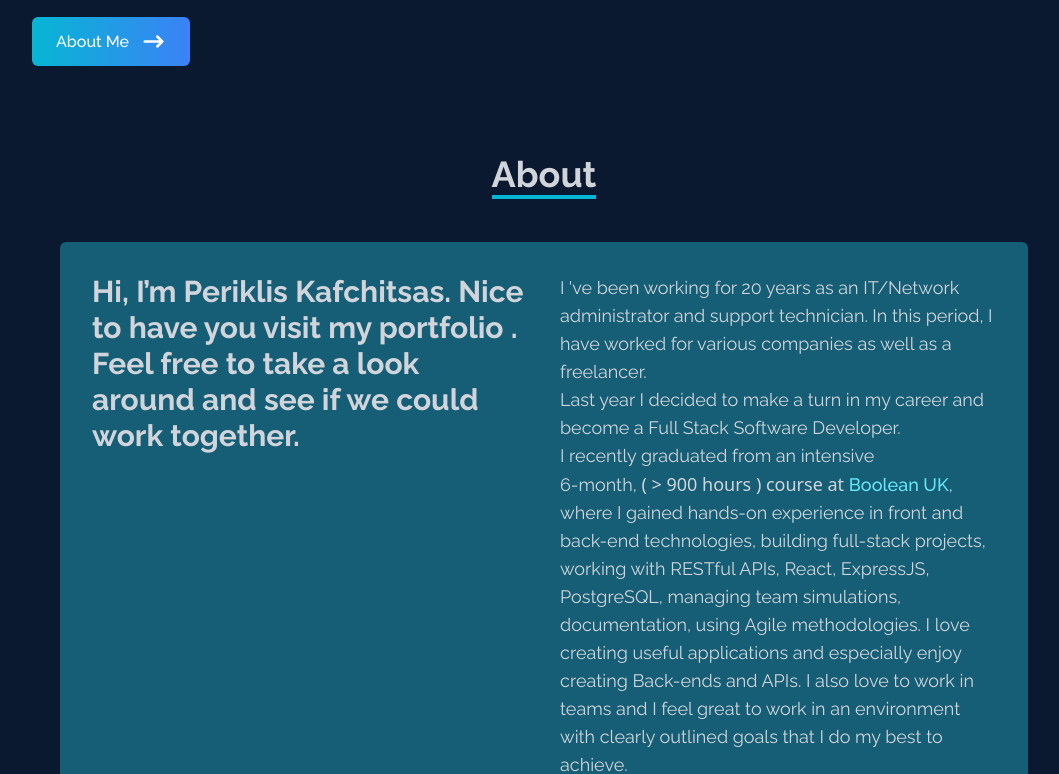
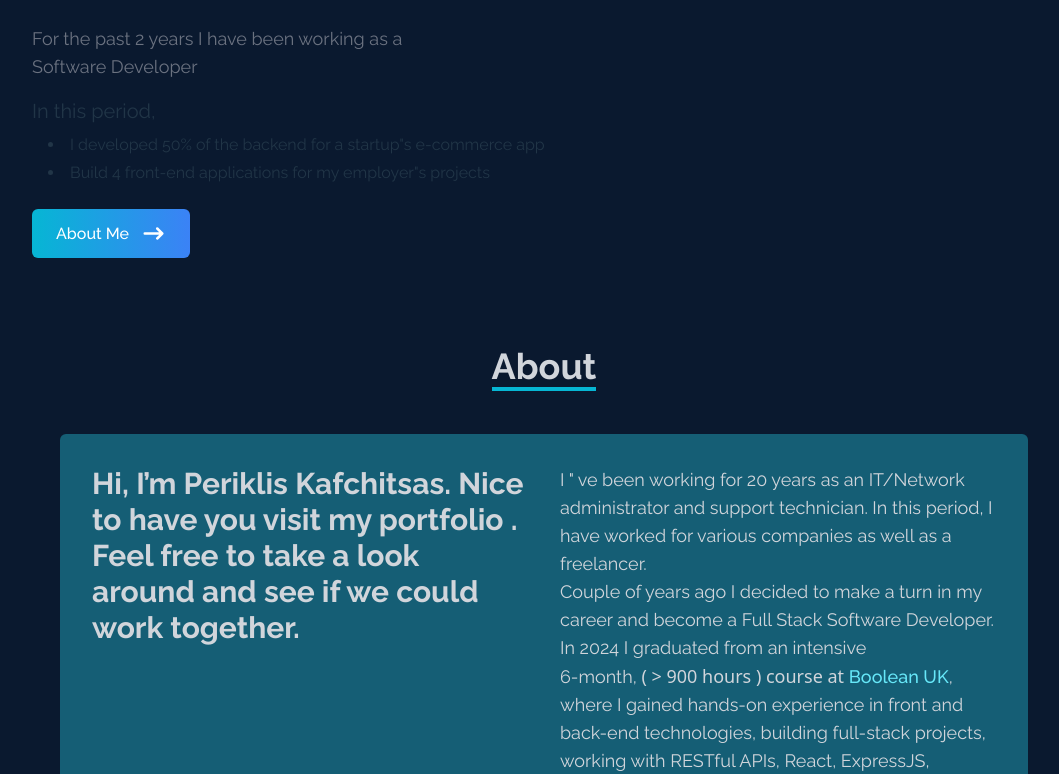
Before and after one commit to PerikK/myPortfolio, a React (Vite) app: page / in a window 1280 px wide. Shown: the part 788-1562 px from the top of the page, without its empty margins (96-1155 px from the left). Built offline with nearby package versions, Linux system fonts and the light colour scheme.

Commit message:
fix logo export -update text

```diff
--- a/src/assets/icons/Logos.jsx
+++ b/src/assets/icons/Logos.jsx
@@ -362,7 +362,7 @@ const AngularLogo = () => {
   );
 };
 
-const cSharpLogo = () => {
+const CSharpLogo = () => {
   return (
     <svg
       xmlns="http://www.w3.org/2000/svg"
@@ -574,5 +574,5 @@ export {
   PythonLogo,
   JavaLogo,
   AgileDevelopmentLogo,
-  cSharpLogo,
+  CSharpLogo,
 };
--- a/src/components/About.jsx
+++ b/src/components/About.jsx
@@ -27,12 +27,12 @@ export default function About() {
 							</div>
 							<div className='text-base sm:text-lg'>
 								<p>
-									I 've been working for 20 years as an IT/Network
+									I &#34; ve been working for 20 years as an IT/Network
 									administrator and support technician. In this
 									period, I have worked for various companies as well
-									as a freelancer. <br /> Last year I decided to make
+									as a freelancer. <br />Couple of years ago I decided to make
 									a turn in my career and become a Full Stack Software
-									Developer. <br />I recently graduated from an
+									Developer. <br />In 2024 I graduated from an
 									intensive <br /> 6-month,
 									<span className='font-sans'>
 										{' '}
--- a/src/components/Contact.jsx
+++ b/src/components/Contact.jsx
@@ -70,7 +70,7 @@ export default function Contact() {
 					type='submit'
 					className='text-white bg-gray-700 border-2 hover:bg-cyan-500 hover:border-cyan-500 px-4 py-3 my-8 mx-auto flex items-center'
 				>
-					Let's Collaborate
+					Let&#34;s Collaborate
 				</button>
 			<div>
 				<Link
--- a/src/components/Home.jsx
+++ b/src/components/Home.jsx
@@ -25,7 +25,7 @@ export default function Home() {
                         />
                     </div>
                     <p className="text-gray-500 py-4 max-w-md text-base sm:text-lg">
-                        I just finished an intensive 6-month <br className="hidden sm:inline" />
+                        2 years ago I finished an intensive 6-month <br className="hidden sm:inline" />
                         <span className='font-sans'>
                             ( {'>'} 900 hours ) course at <a href="https://boolean.co.uk" className="text-blue-400 hover:text-blue-300">Boolean UK</a>.
                         </span>
@@ -44,6 +44,26 @@ export default function Home() {
                         <li>Managed documentation for backend usage in .YML format.</li>
                         <li>Undertook Scrum Master role using Kanban and agile methodologies.</li>
                     </ul>
+                    <p className="text-gray-500 py-4 max-w-md text-base sm:text-lg">
+                        For the past 2 years I have been working as a Software Developer <br className="hidden sm:inline" />
+                        {/* <span className='font-sans'>
+                            ( {'>'} 900 hours ) course at <a href="https://boolean.co.uk" className="text-blue-400 hover:text-blue-300">Boolean UK</a>.
+                        </span> */}
+                    </p>
+                    <p className='text-xl mb-2'>In this period,</p>
+                    <ul className='text-sm sm:text-base list-disc list-inside mb-4 space-y-1 text-left'>
+                        <li>I developed 50% of the backend for a startup&#34;s e-commerce app</li>
+                        <li>Build 4 front-end applications for my employer&#34;s projects</li>
+                        {/* <li>Develop Front end applications, creating responsive web pages using React and JavaScript.</li>
+                        <li>Build Back end applications, using RESTful APIs, Express.JS, PostgreSQL, Prisma ORM and Node.js.</li>
+                        <li>Use Git workflow, CLI, and modern development technologies.</li> */}
+                    </ul>
+                    {/* <p className='text-lg font-semibold mb-2'>In Addition I:</p>
+                    <ul className='text-sm sm:text-base list-disc list-inside mb-4 space-y-1 text-left'>
+                        <li>Worked on two team simulations, working on existing codebases.</li>
+                        <li>Managed documentation for backend usage in .YML format.</li>
+                        <li>Undertook Scrum Master role using Kanban and agile methodologies.</li>
+                    </ul> */}
                     <div>
                         <Link
                             to="about"
--- a/src/components/Skills.jsx
+++ b/src/components/Skills.jsx
@@ -10,7 +10,7 @@ import {
   GitLogo,
   TsLogo,
   NextLogo,
-//   PyLogo,
+  //   PyLogo,
   PhpLogo,
   AngularLogo,
   MongoDbLogo,
@@ -18,7 +18,7 @@ import {
   PythonLogo,
   JavaLogo,
   AgileDevelopmentLogo,
-  cSharpLogo,
+  CSharpLogo,
 } from "../assets/icons/Logos.jsx";
 import { Link } from "react-scroll";
 import { HiArrowNarrowRight } from "react-icons/hi";
@@ -27,7 +27,7 @@ export default function Skills() {
   const skillLogos = {
     HTML: HtmlLogo,
     CSS: CssLogo,
-    "C#": cSharpLogo,
+    "C#": CSharpLogo,
     JavaScript: JsLogo,
     TypeScript: TsLogo,
     React: ReactLogo,
```
